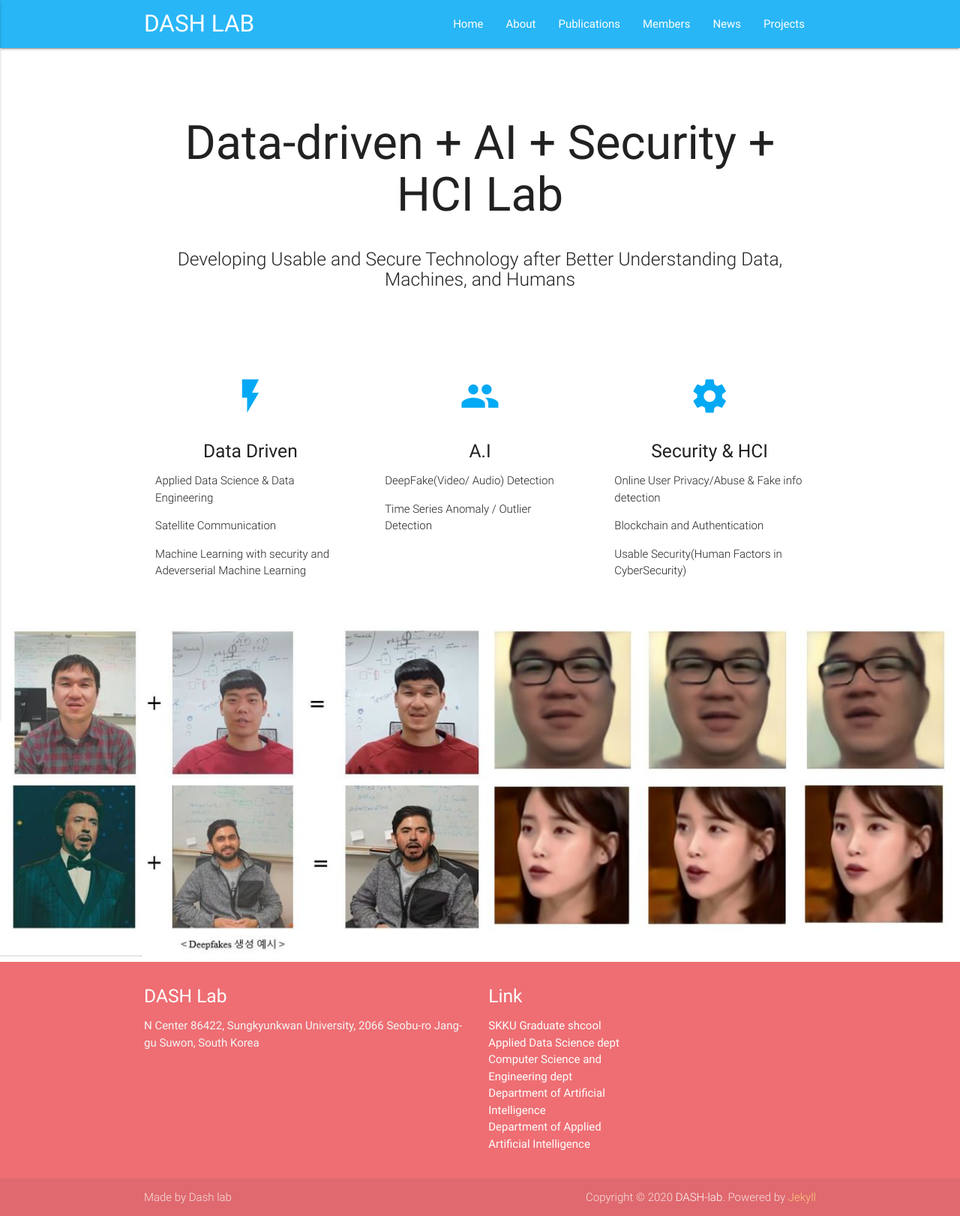
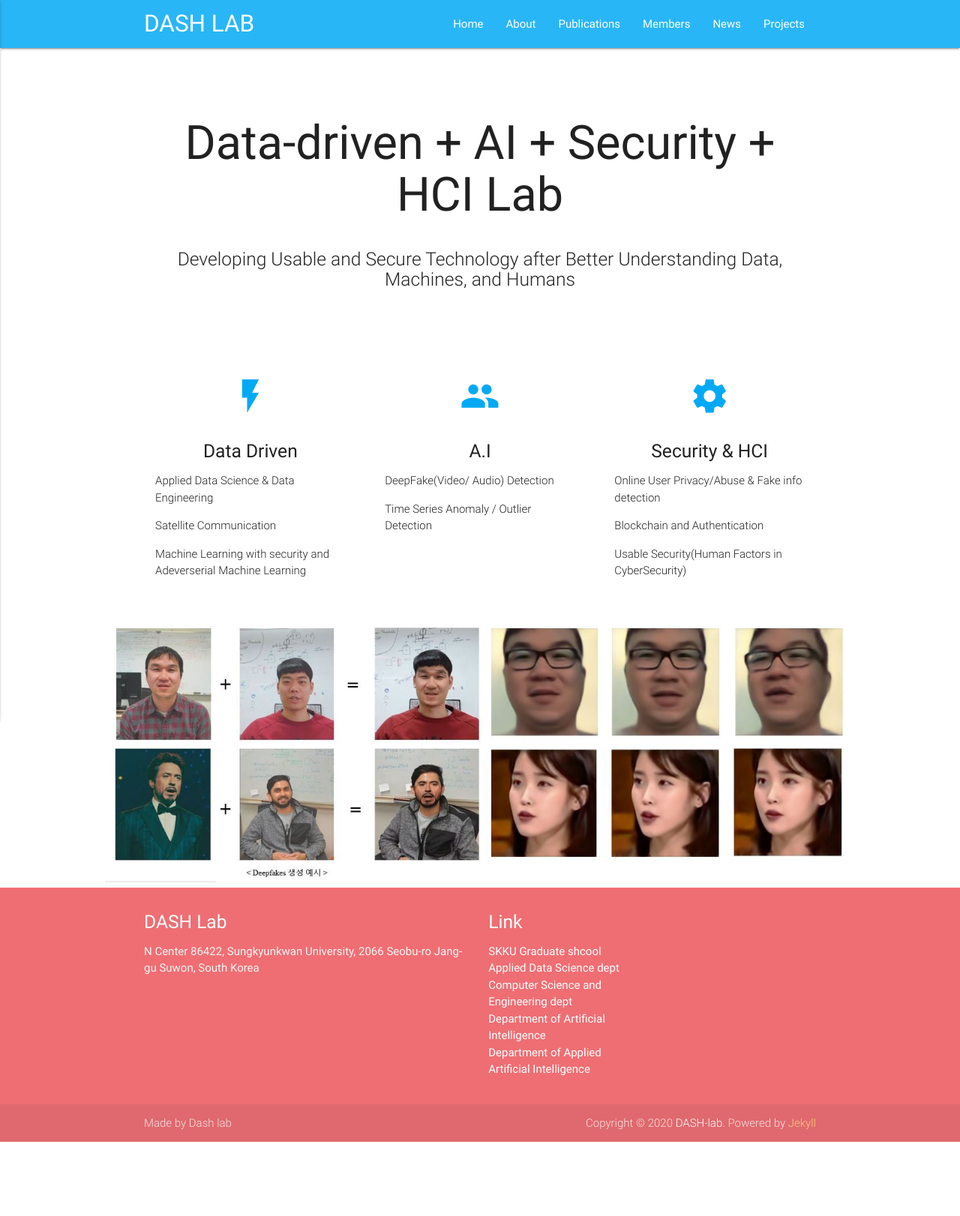
Before and after one commit to Yurim990507/DASH-Lab.github.io, a Jekyll site: the page built from index.md, in a window 1280 px wide. Shown: the whole page at 75% size. Built offline with Jekyll 4.4.1, drawn with Linux system fonts in a browser that asks for light colours; after the commit the page ends 1523 px from its top, so only the background shows below that.

Commit message:
Update home.html

```diff
--- a/_layouts/home.html
+++ b/_layouts/home.html
@@ -59,4 +59,4 @@ layout: default
 
 
   </div>
- <center><img src="/img/IU2.JPG" alt="" width="1280" /></center>
+ <center><img src="/img/IU2.JPG" alt="" width="1000" /></center>
```
